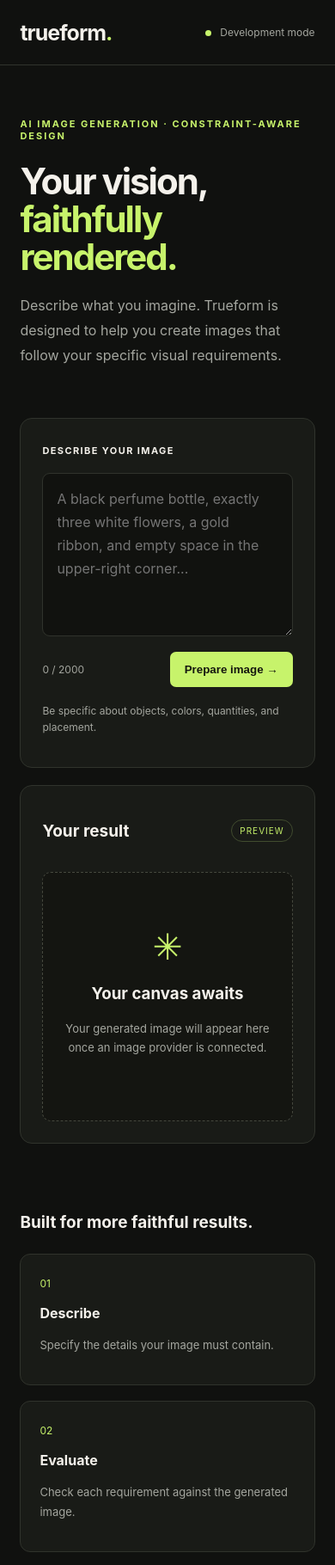
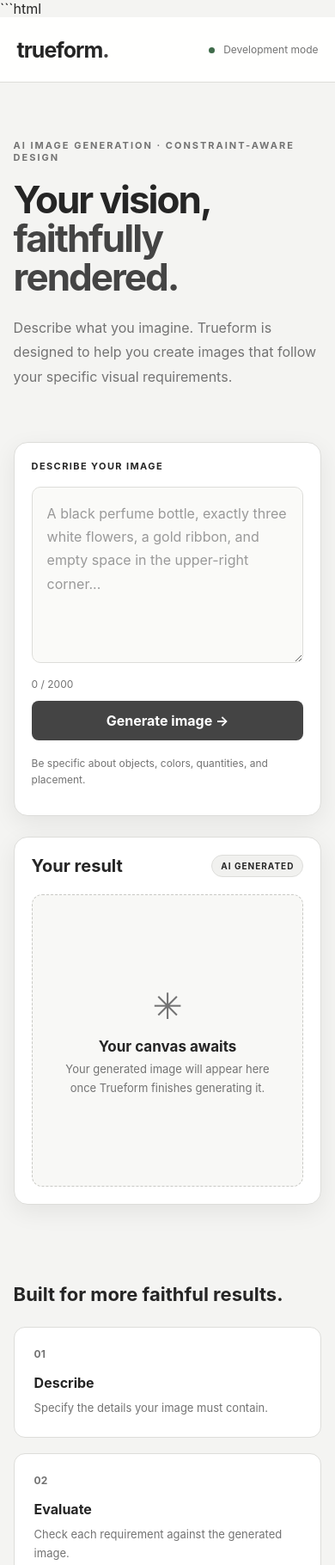
Before and after one commit to MoezaAftab/Trueform, a plain HTML site: page frontend/index.html in a window 390 px wide. Shown: the top 1820 px of the page at 86% size. Drawn offline with Linux system fonts and the light colour scheme; no server answers.

Commit message:
feat: complete local image generation flow

````diff
--- a/frontend/index.html
+++ b/frontend/index.html
@@ -1,3 +1,4 @@
+```html
 <!DOCTYPE html>
 <html lang="en">
 <head>
@@ -9,13 +10,23 @@
 <body>
     <header class="navbar">
         <a class="logo" href="#">trueform<span>.</span></a>
-        <span class="status"><span class="status-dot"></span> Development mode</span>
+        <span class="status">
+            <span class="status-dot"></span> Development mode
+        </span>
     </header>
 
     <main class="container">
+
         <section class="hero">
-            <p class="eyebrow">AI IMAGE GENERATION · CONSTRAINT-AWARE DESIGN</p>
-            <h1>Your vision,<br><span>faithfully rendered.</span></h1>
+            <p class="eyebrow">
+                AI IMAGE GENERATION · CONSTRAINT-AWARE DESIGN
+            </p>
+
+            <h1>
+                Your vision,<br>
+                <span>faithfully rendered.</span>
+            </h1>
+
             <p class="subtitle">
                 Describe what you imagine. Trueform is designed to help you
                 create images that follow your specific visual requirements.
@@ -23,8 +34,10 @@
         </section>
 
         <section class="workspace">
+
             <div class="input-panel">
                 <label for="prompt">DESCRIBE YOUR IMAGE</label>
+
                 <textarea
                     id="prompt"
                     maxlength="2000"
@@ -33,7 +46,10 @@
 
                 <div class="input-footer">
                     <span id="char-count">0 / 2000</span>
-                    <button id="generate-btn">Prepare image →</button>
+
+                    <button id="generate-btn">
+                        Generate image →
+                    </button>
                 </div>
 
                 <p class="hint">
@@ -41,54 +57,116 @@
                 </p>
             </div>
 
+
             <div class="result-panel">
+
                 <div class="result-heading">
                     <h2>Your result</h2>
-                    <span class="badge">PREVIEW</span>
+                    <span class="badge">AI GENERATED</span>
                 </div>
 
+
+                <!-- Placeholder shown before generation -->
                 <div id="image-placeholder" class="image-placeholder">
                     <div class="placeholder-icon">✳</div>
+
                     <h3>Your canvas awaits</h3>
-                    <p>Your generated image will appear here once an image provider is connected.</p>
+
+                    <p>
+                        Your generated image will appear here once Trueform
+                        finishes generating it.
+                    </p>
                 </div>
 
+
+                <!-- Generated image -->
+                <img
+                    id="generated-image"
+                    class="generated-image"
+                    alt="Trueform generated image"
+                    hidden
+                />
+
+
+                <!-- Generation information and requirements -->
                 <div id="result-content" hidden>
-                    <div id="result-message" class="result-message"></div>
+
+                    <div
+                        id="result-message"
+                        class="result-message"
+                    ></div>
+
                     <h3>Requirement breakdown</h3>
+
                     <ul id="requirements-list"></ul>
+
                 </div>
+
             </div>
+
         </section>
 
+
         <section class="how-it-works">
+
             <h2>Built for more faithful results.</h2>
+
             <div class="steps">
+
                 <article>
                     <span>01</span>
+
                     <h3>Describe</h3>
-                    <p>Specify the details your image must contain.</p>
+
+                    <p>
+                        Specify the details your image must contain.
+                    </p>
                 </article>
+
+
                 <article>
                     <span>02</span>
+
                     <h3>Evaluate</h3>
-                    <p>Check each requirement against the generated image.</p>
+
+                    <p>
+                        Check each requirement against the generated image.
+                    </p>
                 </article>
+
+
                 <article>
                     <span>03</span>
+
                     <h3>Refine</h3>
-                    <p>Target failed requirements and evaluate the result again.</p>
+
+                    <p>
+                        Target failed requirements and evaluate the result again.
+                    </p>
                 </article>
+
             </div>
+
         </section>
 
-        <p id="app-status" class="app-status" role="status">
+
+        <p
+            id="app-status"
+            class="app-status"
+            role="status"
+        >
             Connecting to the Trueform backend…
         </p>
+
     </main>
 
-    <footer>TRUEFORM © 2026 · Built to bring ideas closer to reality.</footer>
 
-    <script src="script.js"></script>
+    <footer>
+        TRUEFORM © 2026 · Built to bring ideas closer to reality.
+    </footer>
+
+
+    <script src="./script.js?v=9999"></script>
+
 </body>
 </html>
--- a/frontend/style.css
+++ b/frontend/style.css
@@ -1,34 +1,72 @@
+/* =========================================
+   TRUEFORM - Neutral Professional Theme
+   ========================================= */
+
 :root {
-    font-family: Inter, "Segoe UI", sans-serif;
-    color: #f4f1eb;
-    background: #10110f;
-    font-synthesis: none;
-    --muted: #a4a69f;
-    --accent: #c7f36b;
-    --panel: #191b17;
-    --border: #30332c;
+    --background: #f4f4f2;
+    --surface: #ffffff;
+    --surface-soft: #f8f8f6;
+
+    --text: #252525;
+    --muted: #737373;
+
+    --accent: #444444;
+    --accent-dark: #222222;
+    --accent-text: #ffffff;
+
+    --border: #ddddda;
+    --border-strong: #c9c9c5;
+
+    --success: #3f6b4a;
+    --success-soft: #eef5ef;
+
+    --shadow: 0 8px 28px rgba(0, 0, 0, 0.07);
 }
+
+
+/* ---------- RESET ---------- */
 
 * {
     box-sizing: border-box;
 }
 
+html {
+    -webkit-text-size-adjust: 100%;
+}
+
 body {
     margin: 0;
     min-height: 100vh;
+    background: var(--background);
+    color: var(--text);
+    font-family: Inter, "Segoe UI", Arial, sans-serif;
+    overflow-x: hidden;
 }
+
+img {
+    max-width: 100%;
+}
+
+[hidden] {
+    display: none !important;
+}
+
+
+/* ---------- NAVBAR ---------- */
 
 .navbar {
     height: 76px;
     padding: 0 7%;
     display: flex;
+    align-items: center;
     justify-content: space-between;
-    align-items: center;
+
+    background: rgba(255, 255, 255, 0.96);
     border-bottom: 1px solid var(--border);
 }
 
 .logo {
-    color: #f4f1eb;
+    color: var(--text);
     text-decoration: none;
     font-size: 25px;
     font-weight: 750;
@@ -48,33 +86,41 @@
     display: inline-block;
     width: 7px;
     height: 7px;
-    background: var(--accent);
+    margin-right: 7px;
+    background: var(--success);
     border-radius: 50%;
-    margin-right: 7px;
 }
 
+
+/* ---------- LAYOUT ---------- */
+
 .container {
-    width: min(1100px, 88%);
+    width: min(1120px, 88%);
     margin: 0 auto;
 }
 
+
+/* ---------- HERO ---------- */
+
 .hero {
-    padding: 75px 0 42px;
-    max-width: 740px;
+    padding: 78px 0 45px;
+    max-width: 760px;
 }
 
 .eyebrow {
-    color: var(--accent);
+    margin-bottom: 20px;
+    color: var(--muted);
     font-size: 11px;
+    font-weight: 750;
     letter-spacing: 2px;
-    font-weight: 700;
 }
 
 h1 {
-    font-size: clamp(42px, 6vw, 72px);
-    line-height: 1.05;
+    margin: 0 0 22px;
+    color: var(--text);
+    font-size: clamp(44px, 6vw, 74px);
+    line-height: 1.02;
     letter-spacing: -3px;
-    margin: 24px 0 20px;
 }
 
 h1 span {
@@ -82,155 +128,269 @@
 }
 
 .subtitle {
+    max-width: 640px;
     color: var(--muted);
     font-size: 16px;
     line-height: 1.8;
-    max-width: 600px;
 }
+
+
+/* ---------- WORKSPACE ---------- */
 
 .workspace {
     display: grid;
-    grid-template-columns: 1fr 1fr;
-    gap: 20px;
+    grid-template-columns: 0.85fr 1.15fr;
+    gap: 24px;
+    align-items: start;
 }
 
 .input-panel,
 .result-panel {
-    background: var(--panel);
+    min-width: 0;
+    padding: 26px;
+
+    background: var(--surface);
     border: 1px solid var(--border);
-    border-radius: 14px;
-    padding: 25px;
-    min-width: 0;
+    border-radius: 16px;
+    box-shadow: var(--shadow);
+
+    overflow: hidden;
 }
 
+
+/* ---------- INPUT ---------- */
+
 label {
+    display: block;
+    color: var(--text);
     font-size: 11px;
-    font-weight: 700;
+    font-weight: 750;
     letter-spacing: 1.4px;
+    text-transform: uppercase;
 }
 
 textarea {
     display: block;
     width: 100%;
-    min-height: 190px;
+    min-height: 205px;
+    margin-top: 17px;
+    padding: 17px;
+
     resize: vertical;
-    margin-top: 18px;
-    padding: 16px;
+
+    background: #fafaf8;
+    color: var(--text);
+
     border: 1px solid var(--border);
-    border-radius: 9px;
-    background: #11120f;
-    color: #f4f1eb;
+    border-radius: 10px;
+
+    outline: none;
     font: inherit;
     line-height: 1.7;
-    outline: none;
+}
+
+textarea::placeholder {
+    color: #999999;
 }
 
 textarea:focus {
-    border-color: var(--accent);
+    border-color: #999999;
+    box-shadow: 0 0 0 3px rgba(0, 0, 0, 0.05);
 }
 
-.input-footer,
+.input-footer {
+    display: flex;
+    align-items: center;
+    justify-content: space-between;
+
+    gap: 12px;
+    margin-top: 17px;
+}
+
+#char-count {
+    color: var(--muted);
+    font-size: 12px;
+}
+
+
+/* ---------- BUTTON ---------- */
+
+button {
+    padding: 13px 19px;
+
+    background: var(--accent);
+    color: var(--accent-text);
+
+    border: none;
+    border-radius: 8px;
+
+    font: inherit;
+    font-weight: 700;
+
+    cursor: pointer;
+
+    transition:
+        background 0.2s ease,
+        transform 0.2s ease;
+}
+
+button:hover {
+    background: var(--accent-dark);
+    transform: translateY(-1px);
+}
+
+button:disabled {
+    opacity: 0.55;
+    cursor: wait;
+    transform: none;
+}
+
+.hint {
+    margin-top: 17px;
+    color: var(--muted);
+    font-size: 12px;
+    line-height: 1.6;
+}
+
+
+/* ---------- RESULT HEADER ---------- */
+
 .result-heading {
     display: flex;
     align-items: center;
     justify-content: space-between;
+
     gap: 12px;
-    margin-top: 18px;
 }
 
-#char-count,
-.hint {
-    color: var(--muted);
-    font-size: 12px;
-}
-
-button {
-    border: 0;
-    border-radius: 7px;
-    padding: 13px 17px;
-    background: var(--accent);
-    color: #15170f;
-    font-weight: 750;
-    cursor: pointer;
-}
-
-button:disabled {
-    opacity: 0.6;
-    cursor: wait;
-}
-
-.hint {
-    line-height: 1.6;
-    margin-top: 18px;
-}
-
-.result-heading {
-    margin-top: 0;
-}
-
-.result-heading h2,
-.how-it-works h2 {
-    font-size: 19px;
+.result-heading h2 {
+    margin: 0;
+    font-size: 20px;
 }
 
 .badge {
-    color: var(--accent);
-    border: 1px solid #414c2f;
+    padding: 6px 10px;
+
+    color: var(--text);
+    background: #f1f1ef;
+
+    border: 1px solid var(--border);
     border-radius: 20px;
-    padding: 6px 9px;
+
     font-size: 10px;
+    font-weight: 750;
     letter-spacing: 1px;
 }
 
+
+/* ---------- PLACEHOLDER ---------- */
+
 .image-placeholder {
-    min-height: 290px;
+    min-height: 340px;
     margin-top: 20px;
-    padding: 25px;
+    padding: 30px;
+
     display: flex;
     flex-direction: column;
     align-items: center;
     justify-content: center;
+
     text-align: center;
-    border: 1px dashed #45483e;
-    border-radius: 10px;
-    background: #141511;
+
+    background: var(--surface-soft);
+    border: 1px dashed var(--border-strong);
+    border-radius: 12px;
 }
 
 .placeholder-icon {
-    color: var(--accent);
+    color: var(--muted);
     font-size: 42px;
 }
 
 .image-placeholder h3 {
-    margin-bottom: 5px;
+    margin: 12px 0 5px;
+    font-size: 17px;
 }
 
 .image-placeholder p {
-    max-width: 280px;
+    max-width: 300px;
+    margin: 0;
+
     color: var(--muted);
     font-size: 13px;
     line-height: 1.7;
 }
 
+.image-placeholder:has(+ .generated-image:not([hidden])) {
+    display: none;
+}
+
+
+/* ---------- GENERATED IMAGE ---------- */
+
+.generated-image {
+    display: block;
+
+    width: 100%;
+    max-width: 100%;
+    height: auto;
+    max-height: 520px;
+
+    margin-top: 20px;
+
+    object-fit: contain;
+
+    background: var(--surface-soft);
+
+    border: 1px solid var(--border);
+    border-radius: 12px;
+
+    box-shadow: 0 8px 25px rgba(0, 0, 0, 0.08);
+}
+
+.generated-image:not([src]),
+.generated-image[src=""] {
+    display: none;
+}
+
+
+/* ---------- RESULT TEXT ---------- */
+
 .result-message {
-    margin: 20px 0;
-    padding: 14px;
-    border-radius: 8px;
-    background: #24271e;
-    color: var(--accent);
+    margin: 18px 0;
+    padding: 13px 15px;
+
+    background: var(--success-soft);
+    color: var(--success);
+
+    border: 1px solid #d5e5d8;
+    border-radius: 9px;
+
     font-size: 13px;
     line-height: 1.6;
 }
 
+#result-content {
+    margin-top: 4px;
+}
+
+#result-content h3 {
+    margin-top: 25px;
+    font-size: 15px;
+}
+
 #requirements-list {
     padding: 0;
+    margin: 0;
     list-style: none;
 }
 
 #requirements-list li {
-    padding: 12px 0;
+    padding: 13px 0;
+
     border-bottom: 1px solid var(--border);
-    color: #dedfd8;
+
+    color: var(--text);
     font-size: 13px;
     line-height: 1.6;
 }
@@ -238,78 +398,127 @@
 .requirement-status {
     display: block;
     margin-top: 4px;
-    color: #e5c77b;
-    font-size: 11px;
+
+    color: var(--muted);
+
+    font-size: 10px;
     text-transform: uppercase;
     letter-spacing: 0.8px;
 }
 
+
+/* ---------- HOW IT WORKS ---------- */
+
 .how-it-works {
-    padding: 65px 0 35px;
+    padding: 72px 0 38px;
+}
+
+.how-it-works h2 {
+    margin-bottom: 25px;
+    font-size: 22px;
 }
 
 .steps {
     display: grid;
     grid-template-columns: repeat(3, 1fr);
     gap: 18px;
-    margin-top: 25px;
 }
 
 .steps article {
-    padding: 22px;
-    background: var(--panel);
+    padding: 23px;
+
+    background: var(--surface);
+
     border: 1px solid var(--border);
-    border-radius: 12px;
+    border-radius: 13px;
 }
 
 .steps article > span {
-    color: var(--accent);
+    color: var(--muted);
     font-size: 12px;
+    font-weight: 750;
 }
 
 .steps h3 {
+    margin-bottom: 8px;
     font-size: 16px;
 }
 
 .steps p {
+    margin: 0;
+
     color: var(--muted);
     font-size: 13px;
     line-height: 1.7;
 }
 
+
+/* ---------- STATUS + FOOTER ---------- */
+
 .app-status {
+    min-height: 20px;
+    padding: 16px 0 30px;
+
     color: var(--muted);
     font-size: 12px;
-    padding: 15px 0 30px;
 }
 
 footer {
-    padding: 25px 7%;
+    padding: 26px 7%;
+
     border-top: 1px solid var(--border);
+
     color: var(--muted);
+
     font-size: 11px;
     letter-spacing: 1px;
     text-align: center;
 }
 
-@media (max-width: 750px) {
+
+/* ---------- RESPONSIVE ---------- */
+
+@media (max-width: 800px) {
+
     .workspace {
         grid-template-columns: 1fr;
-    }
-
-    .hero {
-        padding-top: 50px;
-    }
-
-    h1 {
-        letter-spacing: -2px;
     }
 
     .steps {
         grid-template-columns: 1fr;
     }
 
-    .navbar {
-        padding: 0 6%;
+    .hero {
+        padding-top: 55px;
+    }
+
+    h1 {
+        letter-spacing: -2px;
     }
 }
+
+
+@media (max-width: 500px) {
+
+    .navbar {
+        padding: 0 5%;
+    }
+
+    .container {
+        width: 92%;
+    }
+
+    .input-panel,
+    .result-panel {
+        padding: 20px;
+    }
+
+    .input-footer {
+        align-items: flex-start;
+        flex-direction: column;
+    }
+
+    button {
+        width: 100%;
+    }
+}
````
Also changed, not shown: frontend/script.js (+36 -34 lines), 1 other file.
